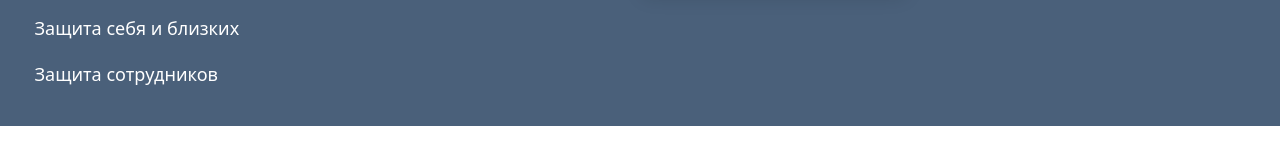
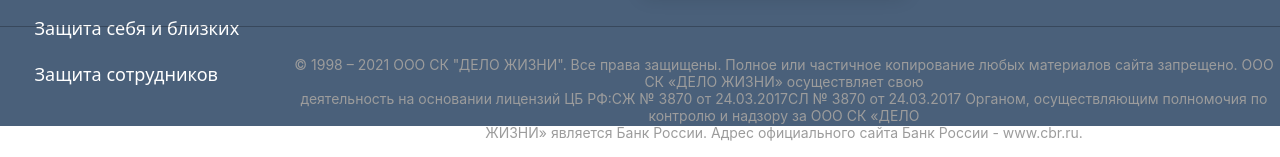
Before and after one commit to hungry-guerilla/---------, a website: page index.html in a window 1280 px wide. Shown: the part 7486-7643 px from the top of the page. Before the commit the page ends 7612 px from the top, so only its background shows below. Drawn offline with nearby package versions, Linux system fonts and the light colour scheme.

Commit message:
almost__done

```diff
--- a/index.html
+++ b/index.html
@@ -484,7 +484,14 @@
                         </div>
                     </div>
                 </div>
+                <hr>
+                <div class="footer__copyright">
+                    <p class="footer__copyright-text">
+                        © 1998 – 2021 ООО СК "ДЕЛО ЖИЗНИ". Все права защищены. Полное или частичное копирование любых материалов сайта запрещено. ООО СК «ДЕЛО ЖИЗНИ» осуществляет свою<br> деятельность на основании лицензий ЦБ РФ:СЖ № 3870 от 24.03.2017СЛ № 3870 от 24.03.2017 Органом, осуществляющим полномочия по контролю и надзору за ООО СК «ДЕЛО<br> ЖИЗНИ» является Банк России. Адрес официального сайта Банк России - www.cbr.ru.
+                    </p>
+                </div>
             </footer>
+
     </div>
             <script src="https://kit.fontawesome.com/3464287fa3.js" crossorigin="anonymous"></script>
             <script src="https://cdn.jsdelivr.net/npm/bootstrap@5.1.3/dist/js/bootstrap.bundle.min.js"
--- a/sass/style.scss
+++ b/sass/style.scss
@@ -15,6 +15,7 @@
     color: black;
 }
 .wrapper {
+    position: relative;
     max-width: 100%;
     margin: 0 auto;
     .content {
@@ -718,10 +719,12 @@
 
 // ---------FOOOTEEEEER-------------
 .footer {
+    position: relative;
     width: 100%;
     height: 587px;
     background: #4A607A;
     .footer__container {
+        position: relative;
         padding-top: 60px;
         position: relative;
         max-width: 1160px;
@@ -872,3 +875,24 @@
 
     }
 }
+hr {
+    position: relative;
+    top: 70%;
+}
+.footer__copyright {
+    position: absolute;
+    top: 88%;
+    padding-left: 288px;
+    .footer__copyright-text {
+        font-family: 'SF Pro Display';
+        font-style: normal;
+        font-weight: 400;
+        font-size: 14px;
+        line-height: 17px;
+        text-align: center;
+
+        /* text/grey */
+
+        color: #9C9C9C;
+    }
+}
```
Also changed, not shown: css/style.css, css/style.min.css, 2 other files.
